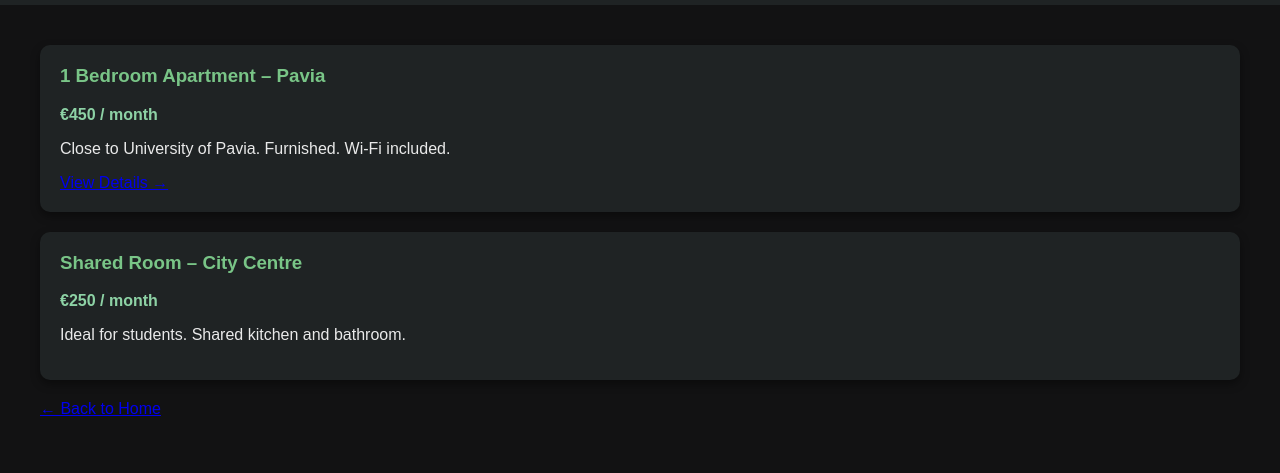
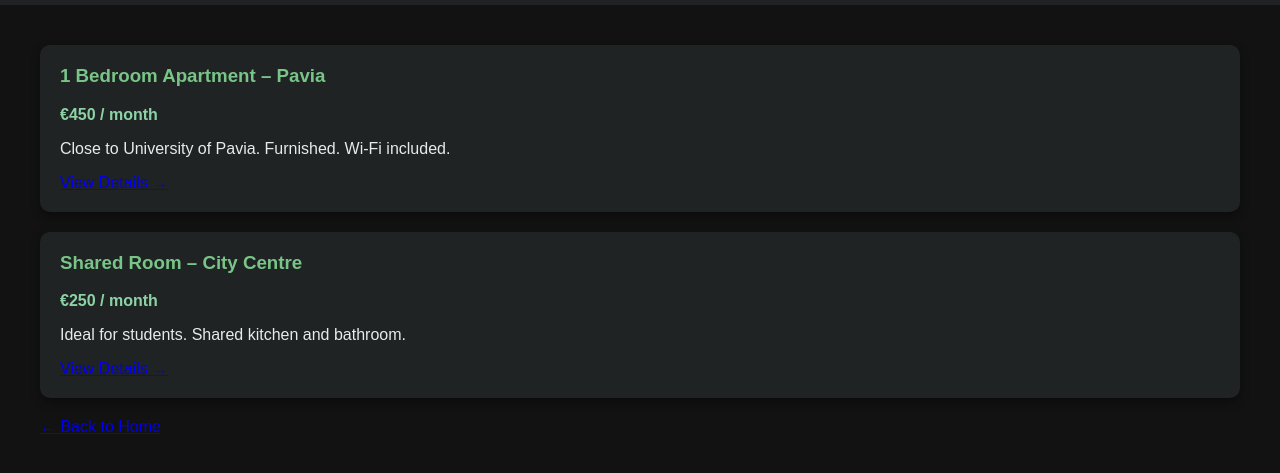
Before and after one commit to ashleetine0412/TheRentPort, a plain HTML site: page listings.html in a window 1280 px wide. Shown: the part 85-558 px from the top of the page. Drawn offline with Linux system fonts and the light colour scheme.

Commit message:
Update listings.html

```diff
--- a/listings.html
+++ b/listings.html
@@ -90,6 +90,8 @@
     <h3>Shared Room – City Centre</h3>
     <p class="price">€250 / month</p>
     <p>Ideal for students. Shared kitchen and bathroom.</p>
+
+  <a href="property.html">View Details →</a>
   </div>
 
   <a href="index.html">← Back to Home</a>
```
